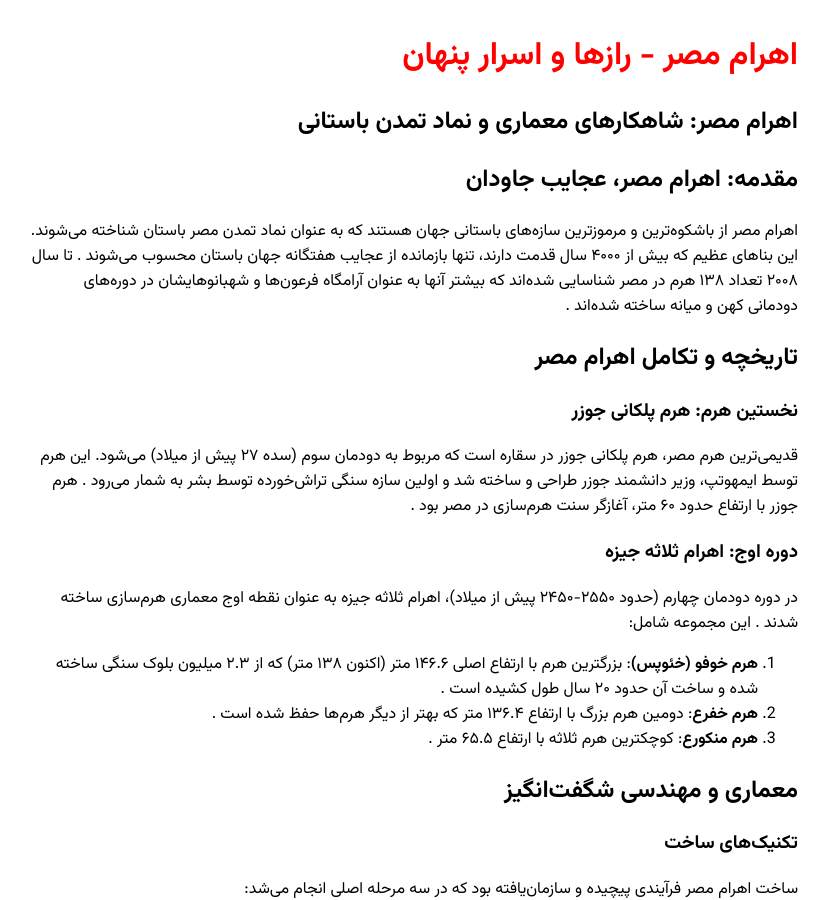
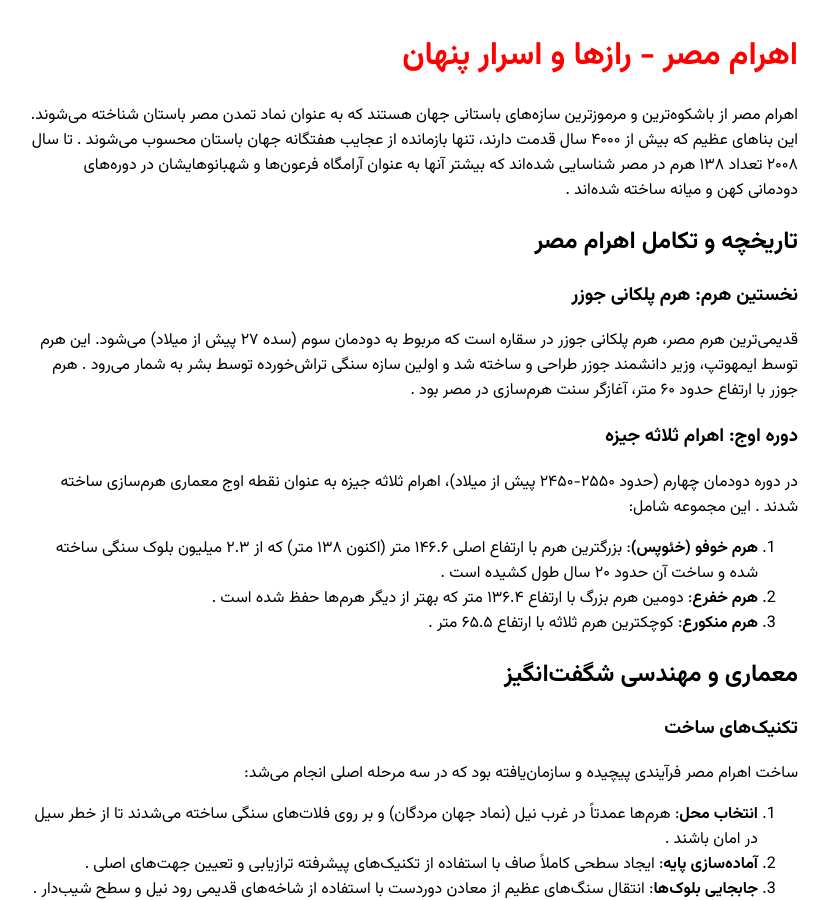
Before and after one commit to darkblog/darkblog.github.io, a Jekyll site: the page built from _posts/2025-6-28-20.md, in a window 1280 px wide and 900 px high. Shown: the whole window, without its empty margins (226-1055 px from the left). Built offline with Jekyll 4.4.1, drawn with Linux system fonts in a browser that asks for light colours.

Commit message:
Update and rename 2025-3-2-20.md to 2025-6-28-20.md

```diff
--- a/_posts/2025-3-2-20.md
+++ b/_posts/2025-6-28-20.md
@@ -2,10 +2,6 @@
 layout: post
 title: اهرام مصر - رازها و اسرار پنهان
 ---
-
-## اهرام مصر: شاهکارهای معماری و نماد تمدن باستانی
-
-## مقدمه: اهرام مصر، عجایب جاودان
 
 اهرام مصر از باشکوه‌ترین و مرموزترین سازه‌های باستانی جهان هستند که به عنوان نماد تمدن مصر باستان شناخته می‌شوند. این بناهای عظیم که بیش از ۴۰۰۰ سال قدمت دارند، تنها بازمانده از عجایب هفتگانه جهان باستان محسوب می‌شوند . تا سال ۲۰۰۸ تعداد ۱۳۸ هرم در مصر شناسایی شده‌اند که بیشتر آنها به عنوان آرامگاه فرعون‌ها و شهبانوهایشان در دوره‌های دودمانی کهن و میانه ساخته شده‌اند .
 
```
